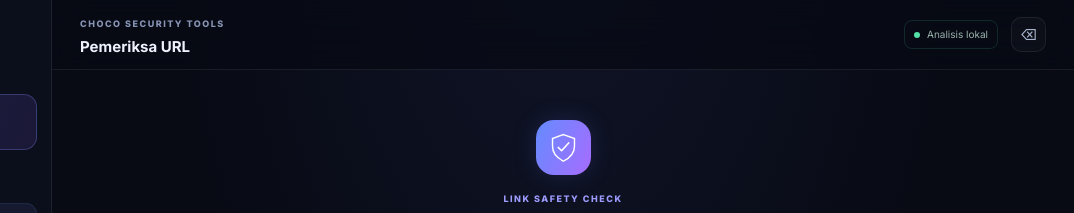
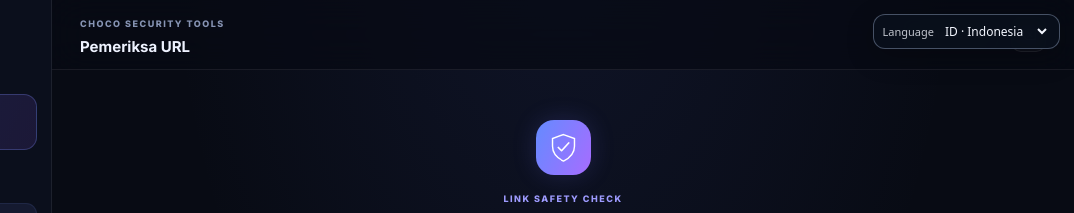
Before and after one commit to chocoanakbaik/ChocoScan, a plain HTML site: page index.html in a window 1280 px wide. Shown: the top 213 px of the page, 206-1280 px from the left. Drawn offline with Linux system fonts and the light colour scheme.

Commit message:
Add Indonesian, English, and Mandarin interface languages

```diff
--- /dev/null
+++ b/assets/js/language.js
@@ -0,0 +1,160 @@
+(() => {
+  'use strict';
+  const storageKey = 'chocoscan.language.v1';
+  const strings = {
+    'Pemeriksaan baru': {en:'New scan',zh:'新建检查'},
+    'WORKSPACE': {en:'WORKSPACE',zh:'工作区'},
+    'Pemeriksa URL': {en:'URL checker',zh:'网址检查器'},
+    'Riwayat pemeriksaan': {en:'Scan history',zh:'检查记录'},
+    'TERAKHIR DIPERIKSA': {en:'LAST CHECKED',zh:'最近检查'},
+    'Belum ada pemeriksaan tersimpan.': {en:'No saved scans yet.',zh:'暂无已保存的检查记录。'},
+    'Memori lokal aktif': {en:'Local memory is active',zh:'本地记录已启用'},
+    'Riwayat tersimpan di perangkat ini': {en:'History is stored on this device',zh:'记录保存在此设备上'},
+    'CHOCO SECURITY TOOLS': {en:'CHOCO SECURITY TOOLS',zh:'CHOCO 安全工具'},
+    'LOCAL MODE': {en:'LOCAL MODE',zh:'本地模式'},
+    'Analisis lokal': {en:'Local analysis',zh:'本地分析'},
+    'LINK SAFETY CHECK': {en:'LINK SAFETY CHECK',zh:'链接安全检查'},
+    'Periksa tautan sebelum': {en:'Check a link before',zh:'打开链接前请先'},
+    'lu membukanya.': {en:'you open it.',zh:'检查它。'},
+    'Masukkan URL untuk memeriksa pola yang mencurigakan. Hasil dan riwayat disimpan secara lokal di browser ini.': {en:'Enter a URL to check for suspicious patterns. Results and history stay in this browser.',zh:'输入网址以检查可疑模式。结果和记录仅保存在此浏览器中。'},
+    'Periksa sebuah tautan': {en:'Check a link',zh:'检查链接'},
+    'Tempel alamat lengkap, termasuk domainnya.': {en:'Paste the full address, including its domain.',zh:'粘贴完整地址，包括域名。'},
+    'PRIVATE BY DEFAULT': {en:'PRIVATE BY DEFAULT',zh:'默认保护隐私'},
+    'Alamat URL yang ingin diperiksa': {en:'URL to check',zh:'要检查的网址'},
+    'Pemeriksaan ini menilai struktur URL, bukan isi situs atau reputasi domain secara langsung.': {en:'This check evaluates URL structure, not page content or the domain’s live reputation.',zh:'此检查评估网址结构，不直接分析网页内容或域名实时信誉。'},
+    'Periksa tautan': {en:'Check link',zh:'检查链接'},
+    'Privasi terjaga.': {en:'Your privacy stays protected.',zh:'隐私受到保护。'},
+    'URL dan hasil pemeriksaan tidak dikirim ke server. Riwayat hanya disimpan di penyimpanan lokal browser ini.': {en:'URLs and scan results are not sent to a server. History is stored only in this browser.',zh:'网址和检查结果不会发送到服务器。记录仅存储在此浏览器的本地空间。'},
+    'HASIL PEMERIKSAAN': {en:'SCAN RESULTS',zh:'检查结果'},
+    'Ringkasan hasil': {en:'Result summary',zh:'结果摘要'},
+    'TERSIMPAN DI MEMORI': {en:'SAVED LOCALLY',zh:'已保存在本地'},
+    'URL YANG DIPERIKSA': {en:'CHECKED URL',zh:'已检查的网址'},
+    'Temuan pemeriksaan': {en:'Findings',zh:'检查发现'},
+    'Catatan:': {en:'Note:',zh:'说明：'},
+    'hasil berdasarkan pola URL saja. Risiko rendah bukan jaminan aman dan bukan pengganti layanan reputasi keamanan.': {en:'results are based on URL patterns only. Low risk is not a safety guarantee and does not replace a security reputation service.',zh:'结果仅基于网址模式。低风险并不保证安全，也不能替代安全信誉服务。'},
+    'Periksa tautan lain': {en:'Check another link',zh:'检查其他链接'},
+    'MEMORY BANK / LOCAL HISTORY': {en:'MEMORY BANK / LOCAL HISTORY',zh:'本地记录'},
+    'Pemeriksaan yang pernah dilakukan bisa dibuka lagi setelah halaman dimuat ulang.': {en:'Previous scans can be reopened after the page is reloaded.',zh:'页面重新加载后，仍可重新打开以前的检查记录。'},
+    'Impor JSON ↑': {en:'Import JSON ↑',zh:'导入 JSON ↑'},
+    'Ekspor JSON ↓': {en:'Export JSON ↓',zh:'导出 JSON ↓'},
+    'Riwayat ini berada di localStorage browser pada perangkat ini. Menghapus data situs/browser dapat menghapus riwayat. Riwayat tidak otomatis tersinkron ke perangkat lain.': {en:'This history is stored in this browser’s localStorage. Clearing browser or site data may erase it. History is not synced to other devices.',zh:'记录存储在此设备浏览器的 localStorage 中。清除浏览器或网站数据可能会删除记录，记录不会自动同步到其他设备。'},
+    'IKLAN': {en:'SPONSOR',zh:'赞助内容'},
+    'Lihat penawaran': {en:'View offers',zh:'查看优惠'},
+    'Jelajahi pilihan': {en:'Explore options',zh:'浏览选项'},
+    'Buka penawaran': {en:'Open offer',zh:'打开优惠'},
+    'Lihat opsi lain': {en:'See other options',zh:'查看其他选项'},
+    'ChocoScan by The Choco Studios': {en:'ChocoScan by The Choco Studios',zh:'ChocoScan · The Choco Studios'},
+    'Analisis heuristik · tanpa backend': {en:'Heuristic analysis · no backend',zh:'启发式分析 · 无后端'},
+    'Waktu tidak diketahui': {en:'Unknown time',zh:'时间未知'},
+    'Masukkan URL yang ingin diperiksa.': {en:'Enter a URL to check.',zh:'请输入要检查的网址。'},
+    'Skema URL ini tidak didukung. Masukkan alamat web HTTP atau HTTPS.': {en:'This URL scheme is not supported. Enter an HTTP or HTTPS web address.',zh:'不支持此网址协议。请输入 HTTP 或 HTTPS 网址。'},
+    'Format URL tidak valid. Periksa kembali alamat yang dimasukkan.': {en:'The URL format is invalid. Check the address and try again.',zh:'网址格式无效。请检查输入的地址后重试。'},
+    'Hanya alamat HTTP dan HTTPS yang dapat diperiksa.': {en:'Only HTTP and HTTPS addresses can be checked.',zh:'只能检查 HTTP 和 HTTPS 地址。'},
+    'Menggunakan HTTPS': {en:'Uses HTTPS',zh:'使用 HTTPS'},
+    'Koneksi HTTPS mengenkripsi lalu lintas, tetapi tidak menjamin situs tersebut tepercaya.': {en:'HTTPS encrypts traffic, but does not guarantee that a site is trustworthy.',zh:'HTTPS 会加密流量，但不能保证网站可信。'},
+    'Tidak menggunakan HTTPS': {en:'Does not use HTTPS',zh:'未使用 HTTPS'},
+    'Alamat menggunakan HTTP biasa. Hindari mengirimkan informasi sensitif melalui koneksi ini.': {en:'The address uses plain HTTP. Avoid sending sensitive information over this connection.',zh:'该地址使用普通 HTTP。请避免通过此连接发送敏感信息。'},
+    'Domain berupa alamat IP': {en:'Domain is an IP address',zh:'域名为 IP 地址'},
+    'Alamat IP langsung dapat digunakan secara sah, tetapi juga sering dipakai untuk menyamarkan tujuan situs.': {en:'Direct IP addresses can be legitimate, but are also sometimes used to disguise a site’s destination.',zh:'直接使用 IP 地址可能是正常的，但也可能被用于隐藏网站真实目的地。'},
+    'Menggunakan nama host': {en:'Uses a hostname',zh:'使用主机名'},
+    'Alamat menggunakan nama host, bukan alamat IP langsung.': {en:'The address uses a hostname rather than a direct IP address.',zh:'该地址使用主机名，而不是直接使用 IP 地址。'},
+    'Ada label domain Punycode': {en:'Punycode domain label detected',zh:'检测到 Punycode 域名标签'},
+    'Nama domain internasional dapat memakai karakter yang mirip dengan huruf lain. Periksa ejaan domain dengan teliti.': {en:'International domain names can use characters that resemble other letters. Check the domain spelling carefully.',zh:'国际域名可能使用与其他字母相似的字符。请仔细核对域名拼写。'},
+    'Tidak ada label Punycode yang terlihat': {en:'No visible Punycode label',zh:'未发现明显的 Punycode 标签'},
+    'Tidak ditemukan label host berawalan xn-- pada pemeriksaan sederhana ini.': {en:'This basic check found no hostname label beginning with xn--.',zh:'此基础检查未发现以 xn-- 开头的主机名标签。'},
+    'Ada pola informasi sebelum tanda @': {en:'Information appears before the @ sign',zh:'@ 符号前存在信息段'},
+    'ChocoScan beranda': {en:'ChocoScan home',zh:'ChocoScan 首页'},
+    'Buka menu': {en:'Open menu',zh:'打开菜单'},
+    'Hapus seluruh riwayat': {en:'Delete all history',zh:'删除全部记录'},
+    'Kosongkan URL': {en:'Clear URL',zh:'清空网址'},
+    'https://contoh-situs.com/halaman': {en:'https://example-site.com/page',zh:'https://example-site.com/page'},
+    'Iklan': {en:'Sponsor',zh:'赞助内容'}
+  };
+  const attrOriginal = new WeakMap();
+  const textOriginal = new WeakMap();
+  const textApplied = new WeakMap();
+  const attrApplied = new WeakMap();
+  let lang = 'id';
+  const normalize = value => String(value || '').replace(/\s+/g, ' ').trim();
+  const htmlLang = code => code === 'zh' ? 'zh-CN' : code === 'en' ? 'en' : 'id';
+  function translateText(node) {
+    const current = node.nodeValue || '';
+    if (textApplied.has(node) && current !== textApplied.get(node)) textOriginal.set(node, current);
+    if (!textOriginal.has(node)) textOriginal.set(node, current);
+    const original = textOriginal.get(node);
+    const value = normalize(original);
+    const translated = lang === 'id' ? value : strings[value]?.[lang] || value;
+    const leading = (original.match(/^\s*/) || [''])[0];
+    const trailing = (original.match(/\s*$/) || [''])[0];
+    node.nodeValue = leading + translated + trailing;
+    textApplied.set(node, node.nodeValue);
+  }
+  function translateAttribute(element, name) {
+    const current = element.getAttribute(name);
+    if (current === null) return;
+    let originals = attrOriginal.get(element);
+    let applied = attrApplied.get(element);
+    if (!originals) { originals = {}; attrOriginal.set(element, originals); }
+    if (!applied) { applied = {}; attrApplied.set(element, applied); }
+    if (Object.prototype.hasOwnProperty.call(applied, name) && current !== applied[name]) originals[name] = current;
+    if (!Object.prototype.hasOwnProperty.call(originals, name)) originals[name] = current;
+    const source = normalize(originals[name]);
+    const target = lang === 'id' ? source : strings[source]?.[lang] || source;
+    element.setAttribute(name, target);
+    applied[name] = target;
+  }
+  function scan(root = document.body) {
+    if (!root) return;
+    const walker = document.createTreeWalker(root, NodeFilter.SHOW_TEXT);
+    let node;
+    while ((node = walker.nextNode())) {
+      const parent = node.parentElement;
+      if (!parent || parent.closest('script,style,noscript,pre,code,[data-no-translate],#tcs-language-control')) continue;
+      translateText(node);
+    }
+    const selector = root.querySelectorAll ? root.querySelectorAll('[placeholder],[aria-label],[title],[alt]') : [];
+    selector.forEach(el => ['placeholder','aria-label','title','alt'].forEach(name => translateAttribute(el,name)));
+    if (root.matches && root.matches('[placeholder],[aria-label],[title],[alt]')) ['placeholder','aria-label','title','alt'].forEach(name => translateAttribute(root,name));
+  }
+  function mountSelector() {
+    if (document.getElementById('tcs-language-control')) return;
+    const box = document.createElement('div');
+    box.id = 'tcs-language-control';
+    box.innerHTML = '<label class="tcs-language-label" for="tcs-language-select">Language</label><select id="tcs-language-select" aria-label="Choose language"><option value="id">ID · Indonesia</option><option value="en">EN · English</option><option value="zh">中文 · Mandarin</option></select>';
+    const style = document.createElement('style');
+    style.textContent = '#tcs-language-control{position:fixed;top:14px;right:14px;z-index:10000;display:flex;align-items:center;gap:7px;padding:7px 9px;border:1px solid rgba(155,174,205,.42);border-radius:12px;background:rgba(9,15,27,.94);color:#f4f7ff;box-shadow:0 8px 28px rgba(0,0,0,.22);font:500 12px/1.2 system-ui,-apple-system,Segoe UI,sans-serif;backdrop-filter:blur(12px)}#tcs-language-control .tcs-language-label{color:inherit;font-size:11px;opacity:.78}#tcs-language-control select{max-width:145px;border:0;outline:0;background:transparent;color:inherit;font:inherit;cursor:pointer}#tcs-language-control option{background:#101827;color:#f4f7ff}@media(max-width:640px){#tcs-language-control{top:9px;right:9px;padding:6px 7px;gap:4px}#tcs-language-control .tcs-language-label{display:none}}';
+    document.head.append(style);
+    document.body.append(box);
+    const select = box.querySelector('select');
+    select.value = lang;
+    select.addEventListener('change', () => setLanguage(select.value));
+  }
+  function setLanguage(code) {
+    lang = ['id','en','zh'].includes(code) ? code : 'id';
+    try { localStorage.setItem(storageKey, lang); } catch {}
+    document.documentElement.lang = htmlLang(lang);
+    const selector = document.getElementById('tcs-language-select');
+    if (selector && selector.value !== lang) selector.value = lang;
+    scan();
+  }
+  function init() {
+    mountSelector();
+    let saved = 'id';
+    try { const value = localStorage.getItem(storageKey); if (['id','en','zh'].includes(value)) saved = value; } catch {}
+    setLanguage(saved);
+    const observer = new MutationObserver(records => {
+      records.forEach(record => {
+        if (record.type === 'characterData') translateText(record.target);
+        else record.addedNodes.forEach(node => {
+          if (node.nodeType === Node.TEXT_NODE) {
+            if (!textOriginal.has(node)) textOriginal.set(node, node.nodeValue || '');
+            translateText(node);
+          } else if (node.nodeType === Node.ELEMENT_NODE) scan(node);
+        });
+        if (record.type === 'attributes' && record.target.nodeType === Node.ELEMENT_NODE) translateAttribute(record.target, record.attributeName);
+      });
+    });
+    observer.observe(document.body, {subtree:true,childList:true,characterData:true,attributes:true,attributeFilter:['placeholder','aria-label','title','alt']});
+  }
+  if (document.readyState === 'loading') document.addEventListener('DOMContentLoaded', init, {once:true}); else init();
+})();
```
Also changed, not shown: index.html (+1 -0 lines).
